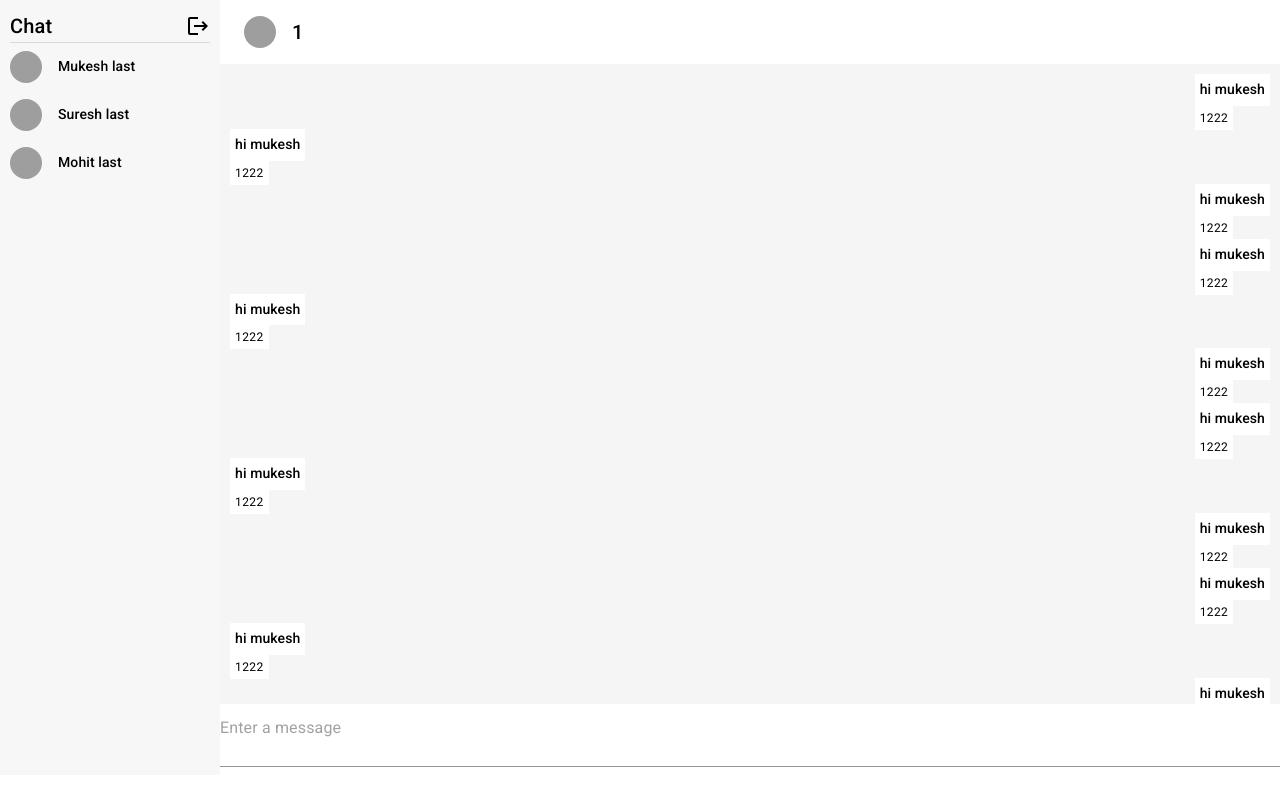
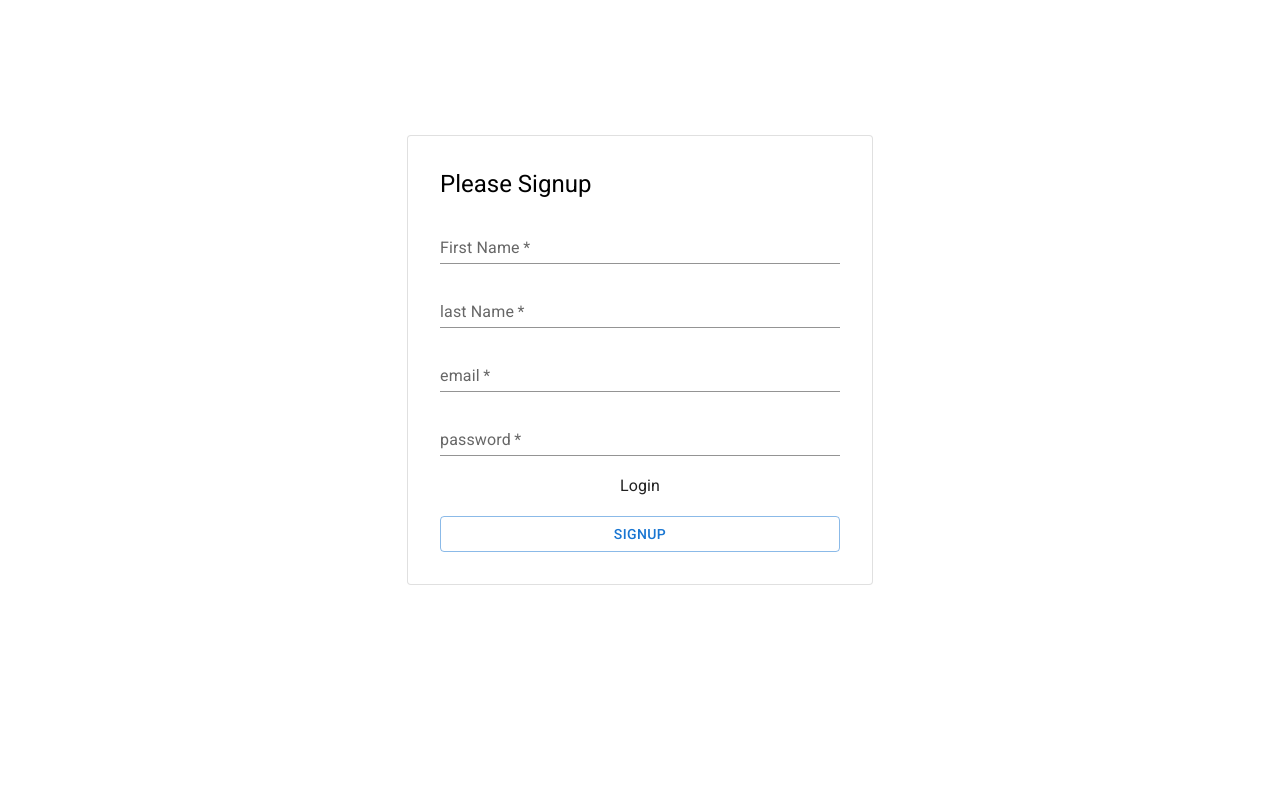
Before and after one commit to jjhay-bot/chat-app-client, a React (Create React App) app: page /1/1 in a window 1280 px wide. Built offline with nearby package versions, Linux system fonts and the light colour scheme; grey boxes are pictures that could not be loaded.

Commit message:
added mutations

```diff
--- a/package.json
+++ b/package.json
@@ -3,6 +3,7 @@
   "version": "0.1.0",
   "private": true,
   "dependencies": {
+    "@apollo/client": "^3.6.6",
     "@emotion/react": "^11.9.0",
     "@emotion/styled": "^11.8.1",
     "@mui/icons-material": "^5.8.2",
@@ -11,6 +12,7 @@
     "@testing-library/jest-dom": "^5.16.4",
     "@testing-library/react": "^13.3.0",
     "@testing-library/user-event": "^13.5.0",
+    "graphql": "^16.5.0",
     "react": "^18.1.0",
     "react-dom": "^18.1.0",
     "react-router-dom": "^6.3.0",
--- a/src/App.js
+++ b/src/App.js
@@ -1,11 +1,19 @@
+import { useState } from "react";
 import AuthScreen from "./pages/AuthScreen";
 import HomeScreen from "./pages/HomeScreen";
 
 function App() {
+  const [loggedIn, setLoggedIn] = useState(
+    localStorage.getItem("jwt") ? true : false
+  );
+
   return (
     <div className="App">
-      {/* <AuthScreen /> */}
-      <HomeScreen />
+      {loggedIn ? (
+        <HomeScreen setLoggedIn={setLoggedIn} />
+      ) : (
+        <AuthScreen setLoggedIn={setLoggedIn} />
+      )}
     </div>
   );
 }
--- a/src/components/SideBar.js
+++ b/src/components/SideBar.js
@@ -1,14 +1,49 @@
-import { Box, Divider, Stack, Typography } from "@mui/material";
+import {
+  Box,
+  Divider,
+  Stack,
+  Typography,
+  IconButton,CircularProgress
+} from "@mui/material";
 import React from "react";
 import UserCard from "./UserCard";
 import LogoutIcon from "@mui/icons-material/Logout";
+import { useQuery } from "@apollo/client";
+import { GET_ALL_USER } from "../graphql/queries";
 
-const SideBar = () => {
+const SideBar = ({ setLoggedIn }) => {
+  const { data, loading, error } = useQuery(GET_ALL_USER);
+
   const users = [
     { id: 1, firstName: "Mukesh", lastName: "last" },
     { id: 2, firstName: "Suresh", lastName: "last" },
     { id: 3, firstName: "Mohit", lastName: "last" },
   ];
+
+  if (loading) {
+    return (
+      <Box
+        display="flex"
+        justifyContent="center"
+        alignItems="center"
+        height="100vh"
+      >
+        <Box textAlign="center">
+          <CircularProgress />
+          <Typography variant="h6">Authenticating...</Typography>
+        </Box>
+      </Box>
+    );
+  }
+
+  if (data) {
+    console.log(data);
+  }
+
+  if (error) {
+    console.log(error.message);
+  }
+
 
   return (
     <Box
@@ -22,8 +57,15 @@ const SideBar = () => {
         alignItems="center"
         direction="row"
       >
-        <Typography variant="h6">Chat</Typography>
-        <LogoutIcon />
+        <Typography variant="h6">Loading Chats...</Typography>
+        <IconButton
+          onClick={() => {
+            localStorage.removeItem("jwt");
+            setLoggedIn(false);
+          }}
+        >
+          <LogoutIcon />
+        </IconButton>
       </Stack>
       <Divider />
       {users.map((item) => {
--- /dev/null
+++ b/src/graphql/mutations.js
@@ -0,0 +1,19 @@
+import { gql } from "@apollo/client";
+
+export const SIGNUP_USER = gql`
+  mutation SignupUser($userNew: UserInput!) {
+    signupUser(userNew: $userNew) {
+      firstName
+      lastName
+      email
+    }
+  }
+`;
+
+export const LOGIN_USER = gql`
+  mutation SigninUser($userSignin: UserSigninInput!) {
+    signinUser(userSignin: $userSignin) {
+      token
+    }
+  }
+`;
--- /dev/null
+++ b/src/graphql/queries.js
@@ -0,0 +1,12 @@
+import { gql } from "@apollo/client";
+
+export const GET_ALL_USER = gql`
+  query getAllUsers {
+    users {
+      id
+      firstName
+      lastName
+      email
+    }
+  }
+`;
--- a/src/index.js
+++ b/src/index.js
@@ -4,13 +4,27 @@ import './styles.css';
 import App from './App';
 import reportWebVitals from './reportWebVitals';
 import { BrowserRouter } from 'react-router-dom';
+import {
+  ApolloClient,
+  InMemoryCache,
+  ApolloProvider,
+  useQuery,
+  gql
+} from "@apollo/client";
+
+
+const client = new ApolloClient({
+  uri: 'http://localhost:4000',
+  cache: new InMemoryCache()
+});
 
 const root = ReactDOM.createRoot(document.getElementById('root'));
 root.render(
   <React.StrictMode>
     <BrowserRouter>
+    <ApolloProvider client={client}>
     <App />
-    </BrowserRouter>
+  </ApolloProvider>    </BrowserRouter>
   </React.StrictMode>
 );
 
--- a/src/pages/AuthScreen.js
+++ b/src/pages/AuthScreen.js
@@ -5,13 +5,42 @@ import {
   Typography,
   Button,
   Card,
+  CircularProgress,
+  Alert,
 } from "@mui/material";
 import { useState, useRef } from "react";
+import { useMutation } from "@apollo/client";
+import { SIGNUP_USER, LOGIN_USER } from "../graphql/mutations";
 
-const AuthScreen = () => {
+const AuthScreen = ({setLoggedIn}) => {
   const [formData, setFormData] = useState({});
   const [showLogin, setShowLogin] = useState(false);
-  const authForm = useRef(null)
+  const authForm = useRef(null);
+
+  const [signupUser, { data: signupData, loading: l1, error: e1 }] =
+    useMutation(SIGNUP_USER);
+
+  const [loginUser, { data: loginData, loading: l2, error: e2 }] =
+    useMutation(LOGIN_USER, {onCompleted(data){
+      localStorage.setItem("jwt", data.signinUser.token)
+      setLoggedIn(true)
+    }});
+
+  if (l1 || l2) {
+    return (
+      <Box
+        display="flex"
+        justifyContent="center"
+        alignItems="center"
+        height="100vh"
+      >
+        <Box textAlign="center">
+          <CircularProgress />
+          <Typography variant="h6">Authenticating...</Typography>
+        </Box>
+      </Box>
+    );
+  }
 
   const handleChange = (e) => {
     setFormData({
@@ -22,7 +51,20 @@ const AuthScreen = () => {
 
   const handleSubmit = (e) => {
     e.preventDefault();
-    console.log(formData);
+    if (showLogin) {
+      //signinuser
+      loginUser({
+        variables: {
+          userSignin: formData,
+        },
+      });
+    } else {
+      signupUser({
+        variables: {
+          userNew: formData,
+        },
+      });
+    }
   };
 
   return (
@@ -48,6 +90,14 @@ const AuthScreen = () => {
             width: "400px",
           }}
         >
+          {signupData && (
+            <Alert severity="success">
+              {signupData.signupUser.firstName} Signed Up
+            </Alert>
+          )}
+
+          {e1 && <Alert severity="error">{e1.message}</Alert>}
+          {e2 && <Alert severity="error">{e2.message}</Alert>}
           <Typography variant="h5" color="initial">
             Please {showLogin ? "Login" : "Signup"}
           </Typography>
@@ -59,12 +109,14 @@ const AuthScreen = () => {
                 label="First Name"
                 variant="standard"
                 onChange={handleChange}
+                required
               />
               <TextField
                 name="lastName"
                 label="last Name"
                 variant="standard"
                 onChange={handleChange}
+                required
               />
             </>
           )}
@@ -75,6 +127,7 @@ const AuthScreen = () => {
             autoComplete=""
             variant="standard"
             onChange={handleChange}
+            required
           />
           <TextField
             type="password"
@@ -82,15 +135,20 @@ const AuthScreen = () => {
             label="password"
             variant="standard"
             onChange={handleChange}
+            required
           />
 
-            <Typography  variant="subtitle1" onClick={() => {
-              setShowLogin(preValue=> !preValue)
-              setFormData({})
-              console.log(authForm.current.reset());
-            }}>
+          <Typography
+            variant="subtitle1"
+            textAlign="center"
+            onClick={() => {
+              setShowLogin((preValue) => !preValue);
+              setFormData({});
+              authForm.current.reset();
+            }}
+          >
             {showLogin ? "Signup" : "Login"}
-            </Typography>
+          </Typography>
 
           <Button variant="outlined" type="submit">
             {showLogin ? "Login" : "Signup"}
--- a/src/pages/HomeScreen.js
+++ b/src/pages/HomeScreen.js
@@ -15,13 +15,13 @@ const AllRoutes = () => {
   )
 }
 
-const HomeScreen = () => {
+const HomeScreen = ({setLoggedIn}) => {
   return (
     <Box
       display='flex'
 
     >
-      <SideBar/>
+      <SideBar setLoggedIn={setLoggedIn} />
       <AllRoutes />
 
     </Box>
```
Also changed, not shown: 1 other file (tests, documents, lock files or other folders).
